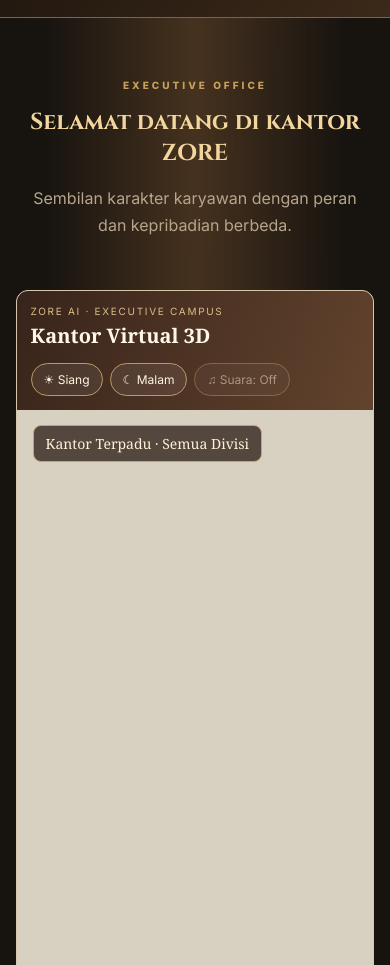
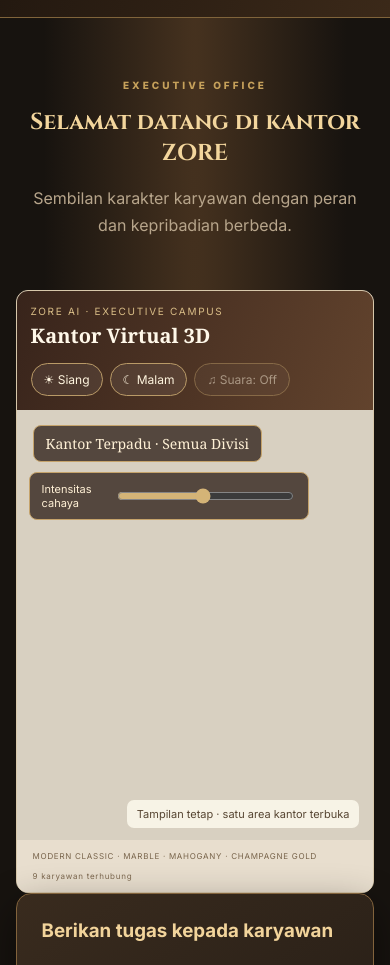
Before and after one commit to harozero91-arch/Zore-ai, a website built with Vite: page index.html in a window 390 px wide. Shown: the part 111-1076 px from the top of the page. Built offline with nearby package versions, Linux system fonts and the light colour scheme; animation ran at ten frames a second.

Commit message:
Style unified open-plan virtual office

```diff
--- a/office.css
+++ b/office.css
@@ -24,3 +24,59 @@
 .zore-office__footer{display:flex;justify-content:space-between;gap:10px;padding:11px 16px;background:#e8dece;color:#79654c;font-size:9px;letter-spacing:.09em}
 @media(max-width:700px){.zore-office{border-radius:12px;min-height:0}.zore-office__top{align-items:flex-start;flex-direction:column;padding:14px}.zore-office__layout{grid-template-columns:1fr}.zore-office__nav{border-right:0;border-bottom:1px solid #d8c8ad;padding:10px}.zore-office__room-list{display:flex;overflow-x:auto;gap:5px;margin:8px 0 12px;padding-bottom:4px}.zore-office__room{white-space:nowrap;border:1px solid #d6c4a6}.zore-office__light{grid-template-columns:120px 1fr;align-items:center}.zore-office__hint{display:none}.zore-office__viewport,.zore-office__canvas,.zore-office__canvas canvas{min-height:420px}.zore-office__footer{font-size:8px;flex-direction:column}}
 @media(prefers-reduced-motion:reduce){.zore-office *{scroll-behavior:auto!important}}
+
+
+/* Single unified open-plan office: no room navigation or camera-rotation controls. */
+.zore-office__layout--single {
+  display: block;
+  min-height: 560px;
+}
+.zore-office__layout--single .zore-office__viewport {
+  min-height: 560px;
+}
+.zore-office__layout--single .zore-office__canvas,
+.zore-office__layout--single .zore-office__canvas canvas {
+  min-height: 560px;
+  height: 560px;
+}
+.zore-office__layout--single .zore-office__light {
+  position: absolute;
+  z-index: 2;
+  top: 15px;
+  right: 16px;
+  display: flex;
+  align-items: center;
+  gap: 10px;
+  width: min(280px, 48%);
+  padding: 9px 12px;
+  border: 1px solid #c5a36b;
+  border-radius: 8px;
+  color: #fff1d6;
+  background: #34251dcc;
+  font-size: 11px;
+}
+.zore-office__layout--single .zore-office__light input {
+  min-width: 70px;
+  width: 100%;
+  accent-color: #d4b477;
+}
+.zore-office__layout--single .zore-office__help {
+  content: none;
+}
+@media(max-width:700px) {
+  .zore-office__layout--single,
+  .zore-office__layout--single .zore-office__viewport {
+    min-height: 430px;
+  }
+  .zore-office__layout--single .zore-office__canvas,
+  .zore-office__layout--single .zore-office__canvas canvas {
+    min-height: 430px;
+    height: 430px;
+  }
+  .zore-office__layout--single .zore-office__light {
+    top: 62px;
+    left: 12px;
+    right: auto;
+    width: min(280px, calc(100% - 24px));
+  }
+}
```
